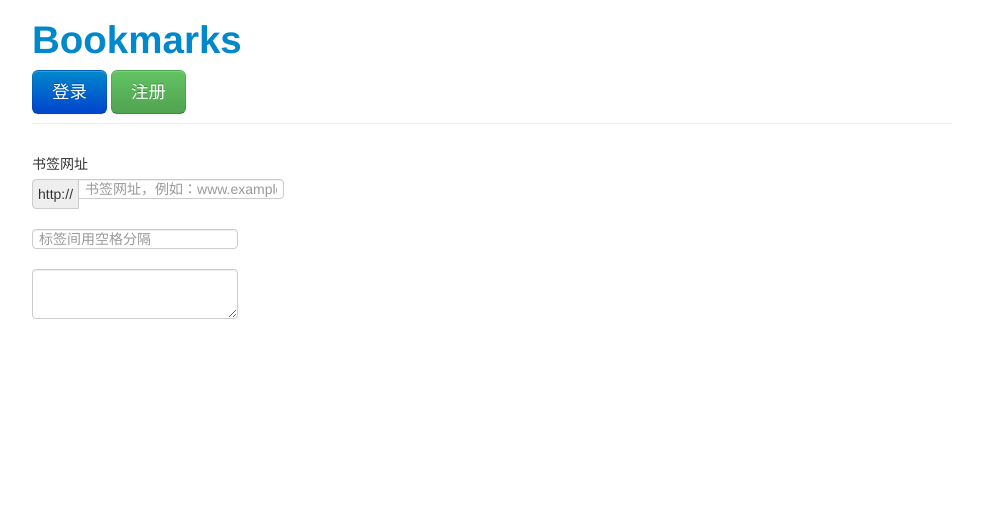
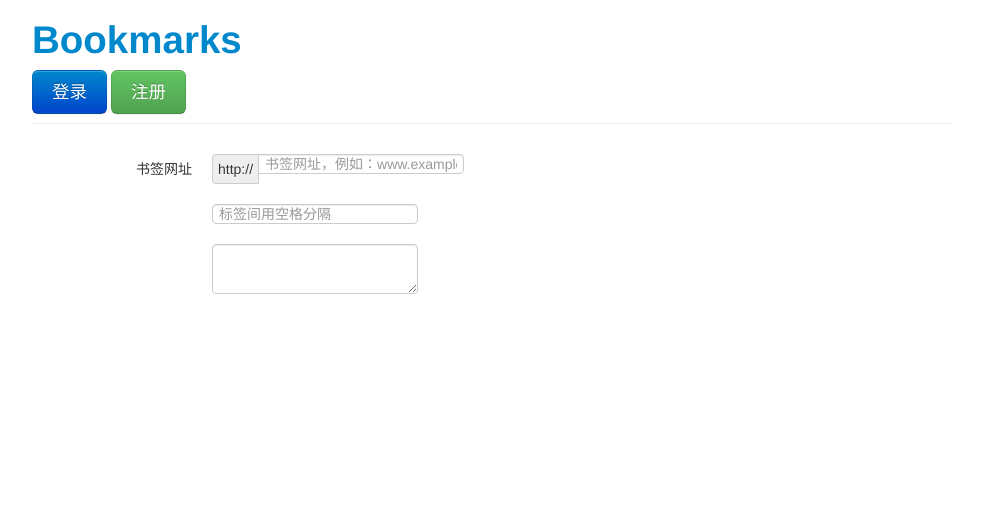
Before and after one commit to wikty/bookmark, a Python web app: template templates/bookmark_add.html in a window 1280 px wide. Shown: the top 518 px of the page, without its empty margins (148-1131 px from the left). Run offline with Jinja, Linux system fonts and the light colour scheme; the template is opened without the code that fills it: most values are stand-ins (such as "Sample title", 1, 10 or a date in 2020).

Commit message:
update bookmark template files

```diff
--- a/templates/bookmark_add.html
+++ b/templates/bookmark_add.html
@@ -1,7 +1,7 @@
 {% extends "base.html" %}
 
 {% block content %}
-  <form action="{{ url_for('bookmark_add') }}" method="post">
+  <form action="{{ url_for('bookmark_add') }}" method="post" class="form-horizontal">
   	{% include "includes/bookmark_form.html" %}
   </form>
 {% endblock %}
--- a/templates/bookmark_edit.html
+++ b/templates/bookmark_edit.html
@@ -1,7 +1,7 @@
 {% extends "base.html" %}
 
 {% block content %}
-  <form action="{{ url_for('bookmark_edit', id=bookmark.id) }}" method="post">
+  <form action="{{ url_for('bookmark_edit', id=bookmark.id) }}" method="post" class="form-horizontal">
     {% include "includes/bookmark_form.html" %}
   </form>
 {% endblock %}
```
